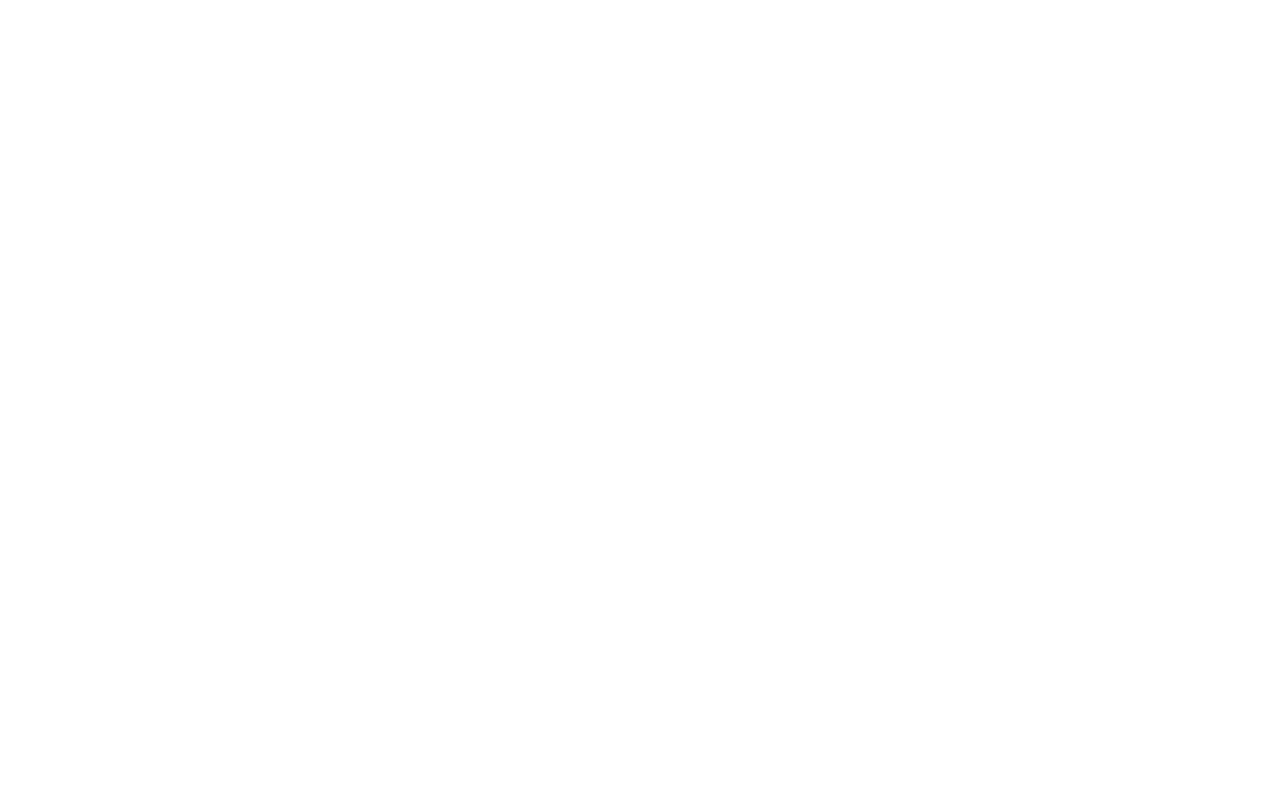
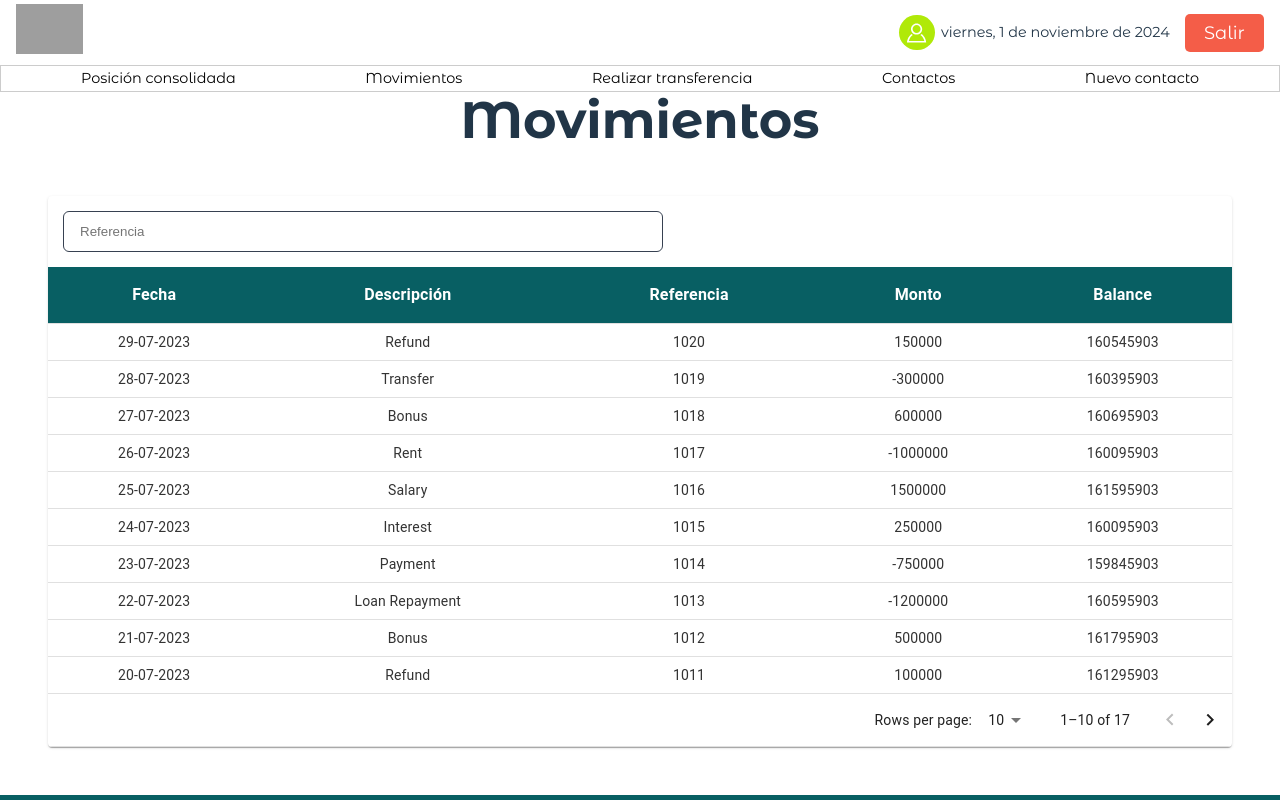
Before and after one commit to albanibarragan/banco-universitario, a React (Vite) app: page /Home/Movimientos in a window 1280 px wide. Before the commit this address had no page. Built offline with nearby package versions, Linux system fonts and the light colour scheme; grey boxes are pictures that could not be loaded.

Commit message:
Tabla de movimientos

```diff
--- a/package.json
+++ b/package.json
@@ -10,6 +10,9 @@
     "preview": "vite preview"
   },
   "dependencies": {
+    "@emotion/react": "^11.13.3",
+    "@emotion/styled": "^11.13.0",
+    "@mui/material": "^6.1.7",
     "react": "^18.3.1",
     "react-dom": "^18.3.1",
     "react-hook-form": "^7.53.1",
--- a/src/App.jsx
+++ b/src/App.jsx
@@ -4,6 +4,7 @@
 import HomePage from "./pages/HomePage";
 import InfoPage from './pages/InfoPage';
 import LandingPage from './pages/LandingPage';
+import TransactionsPage from './pages/TransactionsPage';
 
 function App() {
     {/*Componente principal encargado del enrutamiento de la aplicación. */}
@@ -19,6 +20,7 @@
        {/* Rutas de la banca en línea (con Header y Footer fijos) */}
      <Route element={<HomeContent />}>
           <Route path="/Home" element={<HomePage />} />       {/* Principal de la banca en linea */}
+          <Route path="/Home/Movimientos" element={<TransactionsPage />} />
     </Route>
     </Routes>
      </Router>
--- /dev/null
+++ b/src/components/TransactionTable.jsx
@@ -0,0 +1,78 @@
+import { Paper, Table, TableBody, TableCell, TableContainer, TableHead, TablePagination, TableRow } from "@mui/material";
+import { useState } from "react";
+import { data } from "./movimientos.js"; // Asegúrate de que 'data' es un array de objetos
+import "./styles/TransactionTable.css";
+
+const TransactionTable = () => {
+    const [searchTerm, setSearchTerm] = useState('');
+    const [page, setPage] = useState(0); // Página actual
+    const [rowsPerPage, setRowsPerPage] = useState(10); // Filas por página
+
+    let sortedData = data.sort((a, b) =>{
+        const dateA = new Date(a.fecha.split("-").reverse().join("-"))
+        const dateB = new Date(b.fecha.split("-").reverse().join("-"))
+
+        return dateB - dateA; //para comparar cual esta primero
+    })
+
+    // Filtrar los datos según el término de búsqueda
+    const filteredData = sortedData.filter((row) => {
+        return row.referencia.toString().includes(searchTerm); // Filtrar por referencia
+    });
+
+    // Manejo de cambio de página
+    const handleChangePage = (event, newPage) => {
+        setPage(newPage); // Cambia la página actual
+    };
+
+    // Manejo del cambio de filas por página
+    const handleChangeRowsPerPage = (event) => {
+        setRowsPerPage(parseInt(event.target.value, 10)); // Cambia las filas por página
+        setPage(0); // Vuelve a la primera página
+    };
+
+    // Datos paginados
+    const paginatedData = filteredData.slice(page * rowsPerPage, page * rowsPerPage + rowsPerPage);
+
+    return (
+        <TableContainer component={Paper}>
+            <input type="text"
+             placeholder="Referencia"
+             onChange={(e) => setSearchTerm(e.target.value)}
+             value={searchTerm}
+             className="input-transaction-table"/>
+            <Table>
+                <TableHead  className="transaction-table">
+                    <TableRow className="transaction-table-head">
+                        <TableCell>Fecha</TableCell>
+                        <TableCell>Descripción</TableCell>
+                        <TableCell>Referencia</TableCell>
+                        <TableCell>Monto</TableCell>
+                        <TableCell>Balance</TableCell>
+                    </TableRow>
+                </TableHead>
+                <TableBody>
+                    {paginatedData.map((data, index) => (
+                        <TableRow key={index} className="transaction-row">
+                            <TableCell>{data.fecha}</TableCell>
+                            <TableCell>{data.descripcion}</TableCell>
+                            <TableCell>{data.referencia}</TableCell>
+                            <TableCell>{data.monto}</TableCell>
+                            <TableCell>{data.balance}</TableCell>
+                        </TableRow>
+                    ))}
+                </TableBody>
+                <TablePagination
+                 rowsPerPageOptions={[5, 10, 25]}
+                 count={filteredData.length}
+                 rowsPerPage={rowsPerPage}
+                 page={page}
+                 onPageChange={handleChangePage}
+                 onRowsPerPageChange={handleChangeRowsPerPage}
+                 />
+            </Table>
+        </TableContainer>
+    );
+};
+
+export default TransactionTable;
--- /dev/null
+++ b/src/components/movimientos.js
@@ -0,0 +1,139 @@
+// movimientos.js
+export const data = [
+    {
+        fecha: '14-07-2023',
+        referencia: '1005',
+        descripcion: 'Bonus',
+        numeroCuenta: '5432****9876',
+        monto: -322062,
+        balance: 159523841
+    },
+    {
+        fecha: '14-07-2023',
+        referencia: '1004',
+        descripcion: 'Bonus',
+        numeroCuenta: '5432****9876',
+        monto: 700570,
+        balance: 159845903
+    },
+    {
+        fecha: '15-07-2023',
+        referencia: '1006',
+        descripcion: 'Salary',
+        numeroCuenta: '5432****9876',
+        monto: 1500000,
+        balance: 161345903
+    },
+    {
+        fecha: '16-07-2023',
+        referencia: '1007',
+        descripcion: 'Payment',
+        numeroCuenta: '5432****9876',
+        monto: -500000,
+        balance: 160845903
+    },
+    {
+        fecha: '17-07-2023',
+        referencia: '1008',
+        descripcion: 'Purchase',
+        numeroCuenta: '5432****9876',
+        monto: -200000,
+        balance: 160645903
+    },
+    {
+        fecha: '18-07-2023',
+        referencia: '1009',
+        descripcion: 'Transfer',
+        numeroCuenta: '5432****9876',
+        monto: 800000,
+        balance: 161445903
+    },
+    {
+        fecha: '19-07-2023',
+        referencia: '1010',
+        descripcion: 'Investment',
+        numeroCuenta: '5432****9876',
+        monto: -250000,
+        balance: 161195903
+    },
+    {
+        fecha: '20-07-2023',
+        referencia: '1011',
+        descripcion: 'Refund',
+        numeroCuenta: '5432****9876',
+        monto: 100000,
+        balance: 161295903
+    },
+    {
+        fecha: '21-07-2023',
+        referencia: '1012',
+        descripcion: 'Bonus',
+        numeroCuenta: '5432****9876',
+        monto: 500000,
+        balance: 161795903
+    },
+    {
+        fecha: '22-07-2023',
+        referencia: '1013',
+        descripcion: 'Loan Repayment',
+        numeroCuenta: '5432****9876',
+        monto: -1200000,
+        balance: 160595903
+    },
+    {
+        fecha: '23-07-2023',
+        referencia: '1014',
+        descripcion: 'Payment',
+        numeroCuenta: '5432****9876',
+        monto: -750000,
+        balance: 159845903
+    },
+    {
+        fecha: '24-07-2023',
+        referencia: '1015',
+        descripcion: 'Interest',
+        numeroCuenta: '5432****9876',
+        monto: 250000,
+        balance: 160095903
+    },
+    {
+        fecha: '25-07-2023',
+        referencia: '1016',
+        descripcion: 'Salary',
+        numeroCuenta: '5432****9876',
+        monto: 1500000,
+        balance: 161595903
+    },
+    {
+        fecha: '26-07-2023',
+        referencia: '1017',
+        descripcion: 'Rent',
+        numeroCuenta: '5432****9876',
+        monto: -1000000,
+        balance: 160095903
+    },
+    {
+        fecha: '27-07-2023',
+        referencia: '1018',
+        descripcion: 'Bonus',
+        numeroCuenta: '5432****9876',
+        monto: 600000,
+        balance: 160695903
+    },
+    {
+        fecha: '28-07-2023',
+        referencia: '1019',
+        descripcion: 'Transfer',
+        numeroCuenta: '5432****9876',
+        monto: -300000,
+        balance: 160395903
+    },
+    {
+        fecha: '29-07-2023',
+        referencia: '1020',
+        descripcion: 'Refund',
+        numeroCuenta: '5432****9876',
+        monto: 150000,
+        balance: 160545903
+    }
+];
--- /dev/null
+++ b/src/components/styles/TransactionTable.css
@@ -0,0 +1,38 @@
+.table-container {
+    margin: 20px auto;
+    max-width: 90%;
+    border-radius: 10px;
+    box-shadow: 0px 4px 8px rgba(0, 0, 0, 0.1);
+}
+
+
+.transaction-table {
+    border-collapse: collapse;
+    width: 100%;
+}
+
+.transaction-table-head .MuiTableCell-root {
+    background-color: #085f63;
+    color: white;
+    font-weight: bold;
+    text-align: center;
+    font-size: 16px;
+}
+
+.transaction-row .MuiTableCell-root {
+    text-align: center;
+    padding: 8px;
+    font-size: 14px;
+    color: #333;
+}
+
+.table-pagination .MuiTablePagination-toolbar {
+    justify-content: flex-end;
+    padding: 10px;
+}
+
+
+.input-transaction-table{
+    margin: 15px;
+    max-width: 600px;
+}
--- /dev/null
+++ b/src/pages/TransactionsPage.css
@@ -0,0 +1,8 @@
+.transactions-page h1{
+    text-align: center;
+    margin: 0;
+}
+
+.transactions-table{
+    margin: 3rem;
+}
--- /dev/null
+++ b/src/pages/TransactionsPage.jsx
@@ -0,0 +1,15 @@
+import TransactionTable from "../components/TransactionTable";
+import "./TransactionsPage.css";
+
+const TransactionsPage = () => {
+  return (
+    <div className="transactions-page">
+      <h1>Movimientos</h1>
+      <div className="transactions-table">
+      <TransactionTable />
+      </div>
+    </div>
+  );
+}
+
+export default TransactionsPage;
```
Also changed, not shown: 1 other file (tests, documents, lock files or other folders).
